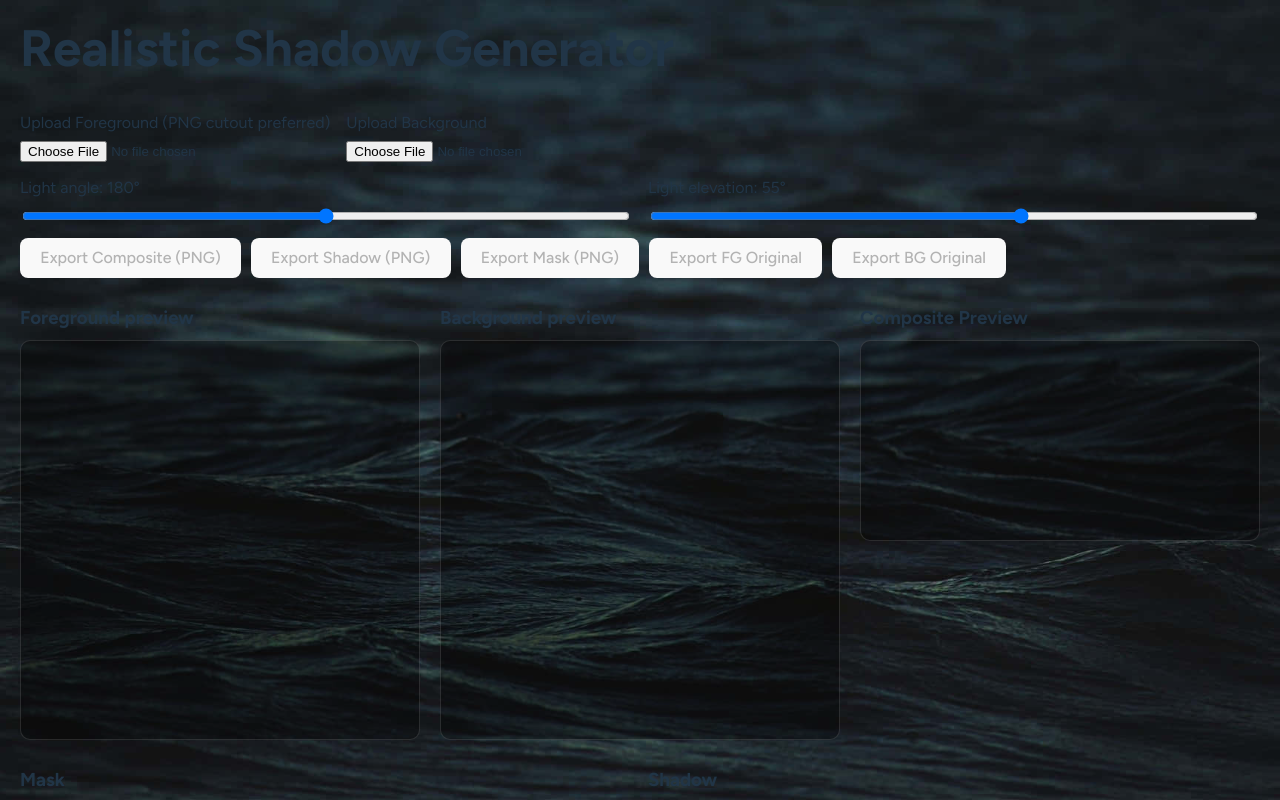
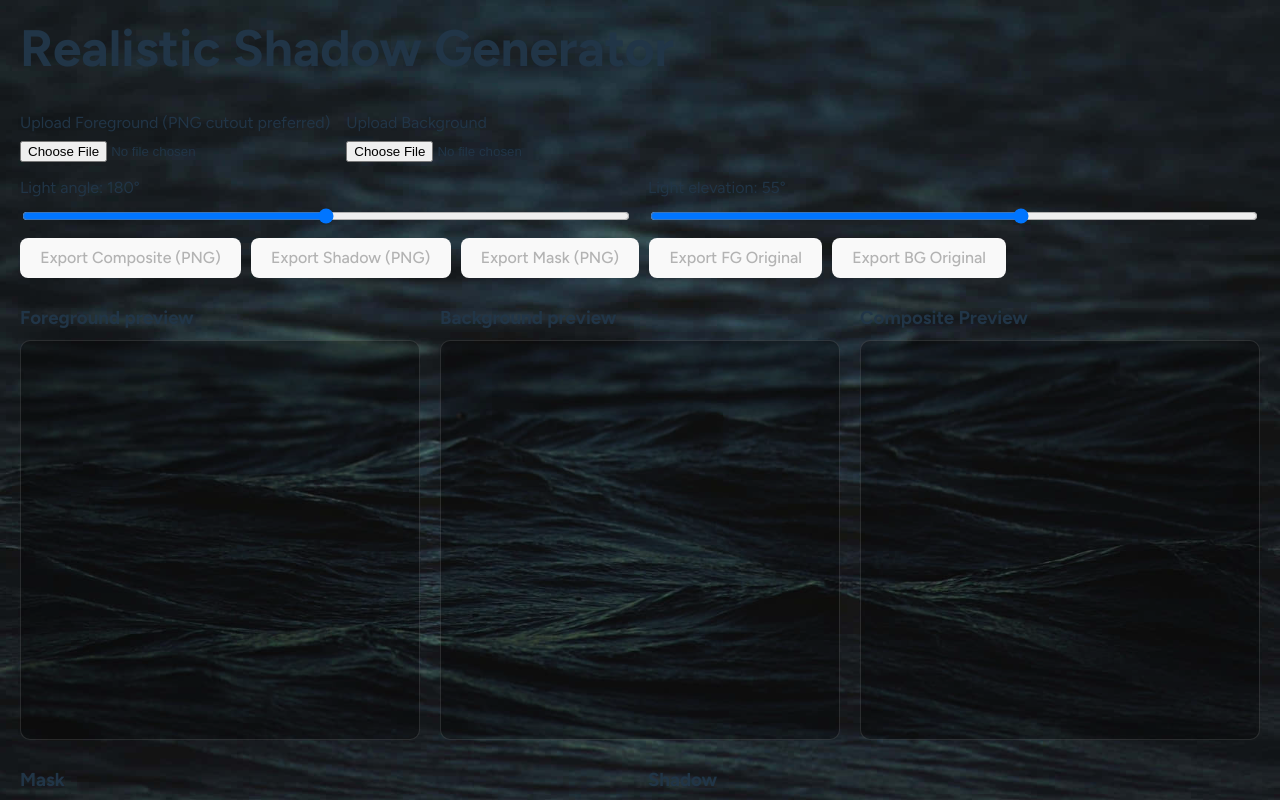
Before and after one commit to judelahage/realistic-shadow-generator-ts, a React (Vite) app: page / in a window 1280 px wide. Shown: the top 800 px of the page. Built offline with nearby package versions, Linux system fonts and the light colour scheme.

Commit message:
Adjust styles for aspect ratio and object fit

```diff
--- a/src/App.tsx
+++ b/src/App.tsx
@@ -591,7 +591,7 @@ export default function App() {
             style={{
               width: "100%",
               maxWidth: 520,
-
+              aspectRatio: "1 / 1",
               backgroundColor: "rgba(0,0,0,0.35)",
               borderRadius: 10,
               overflow: "hidden",
@@ -604,7 +604,7 @@ export default function App() {
               style={{
                 width: "100%",
                 height: "100%",
-
+                objectFit: "contain",
                 display: "block",
               }}
             />
```
